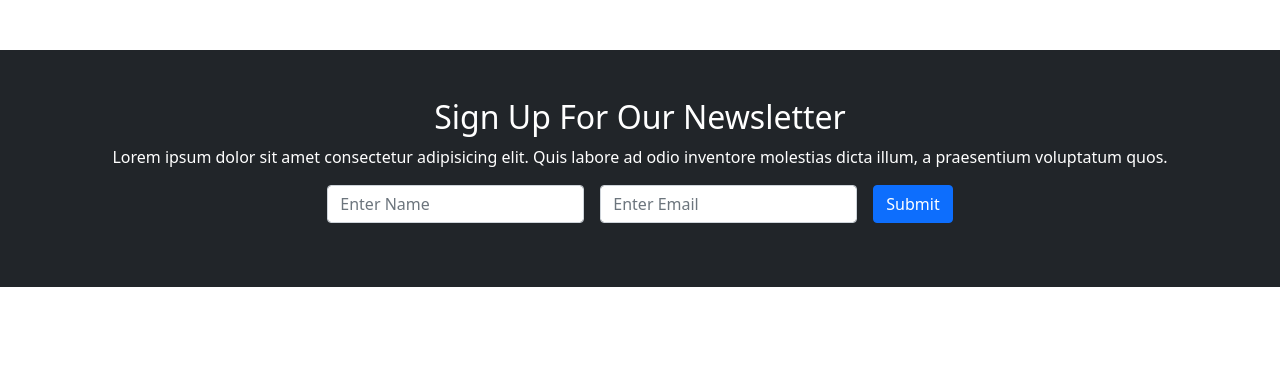
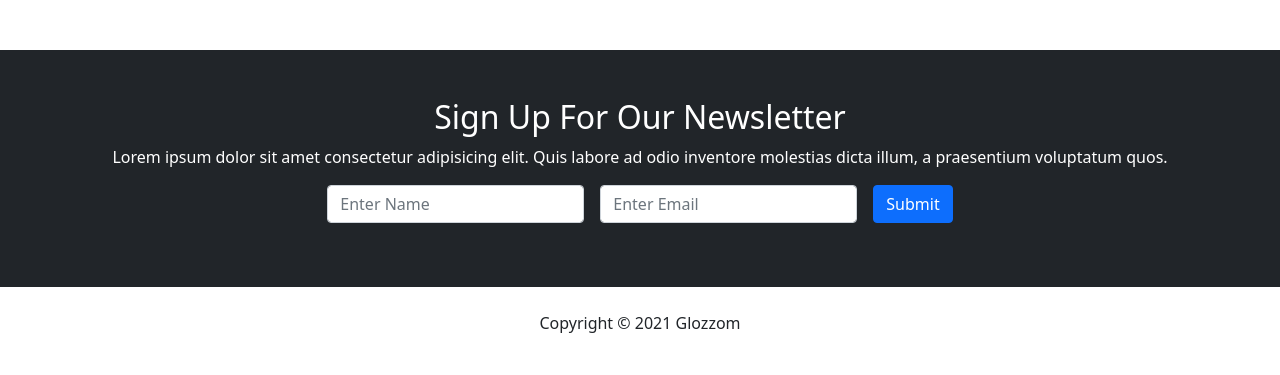
Before and after one commit to s-hesam-s/Glozzom, a plain HTML site: page index.html in a window 1280 px wide. Shown: the part 2424-2799 px from the top of the page. Before the commit the page ends 2711 px from the top, so only its background shows below. Drawn offline with nearby package versions, Linux system fonts and the light colour scheme.

Commit message:
add footer

```diff
--- a/css/style.css
+++ b/css/style.css
@@ -1,3 +1,7 @@
+body {
+  overflow-x: hidden;
+}
+
 .navbar .nav-link {
   font-size: 14px;
   text-transform: uppercase;
--- a/index.html
+++ b/index.html
@@ -395,6 +395,16 @@
       </div>
     </section>
 
+    <!-- FOOTER -->
+    <footer id="main-footer" class="text-center p-4">
+      <div class="container">
+        <div class="row">
+          <div class="col">
+            <p>Copyright &copy; <span id="year"></span> Glozzom</p>
+          </div>
+        </div>
+      </div>
+    </footer>
     <script
       src="https://code.jquery.com/jquery-3.6.0.min.js"
       integrity="sha256-/xUj+3OJU5yExlq6GSYGSHk7tPXikynS7ogEvDej/m4="
```
